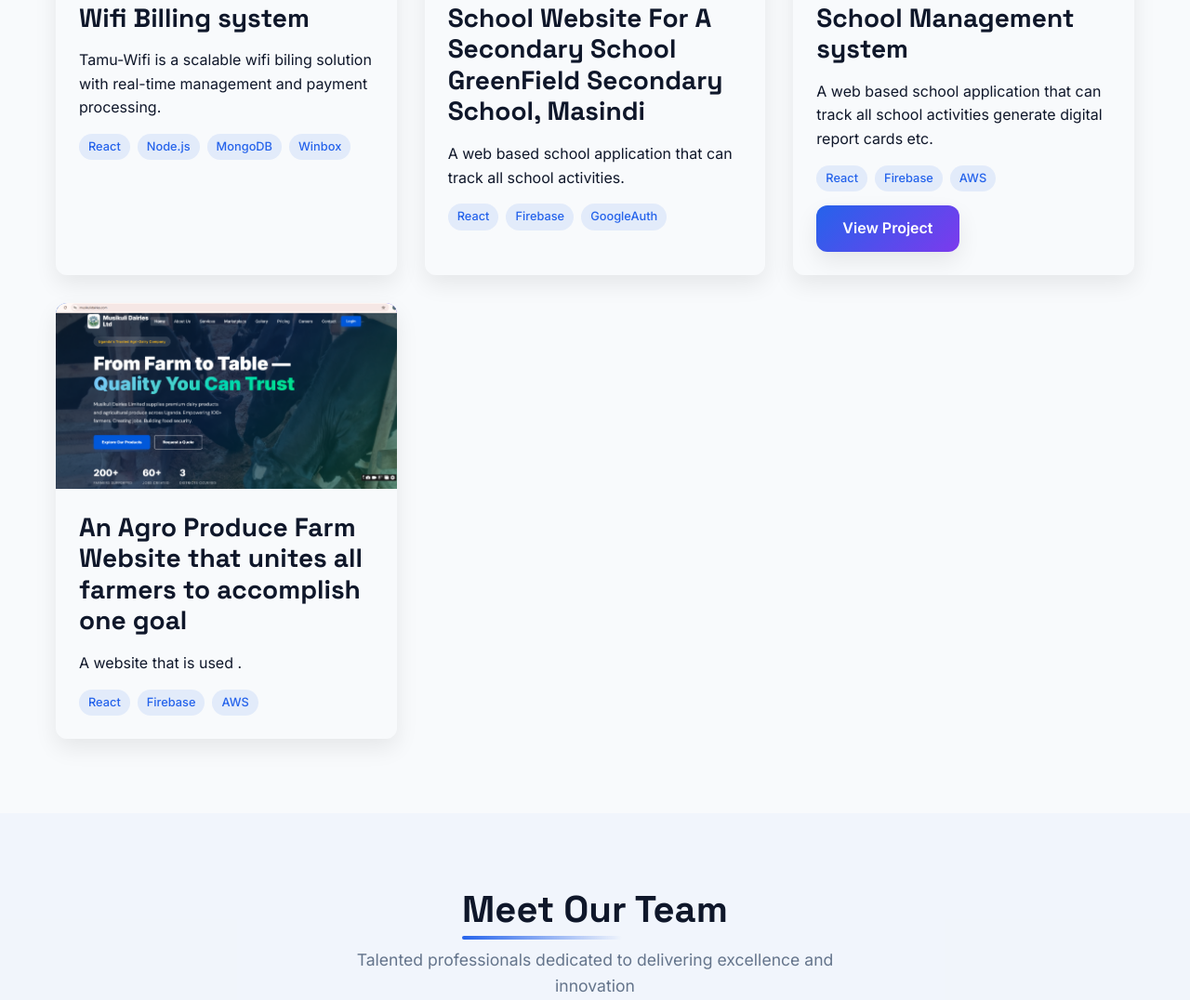
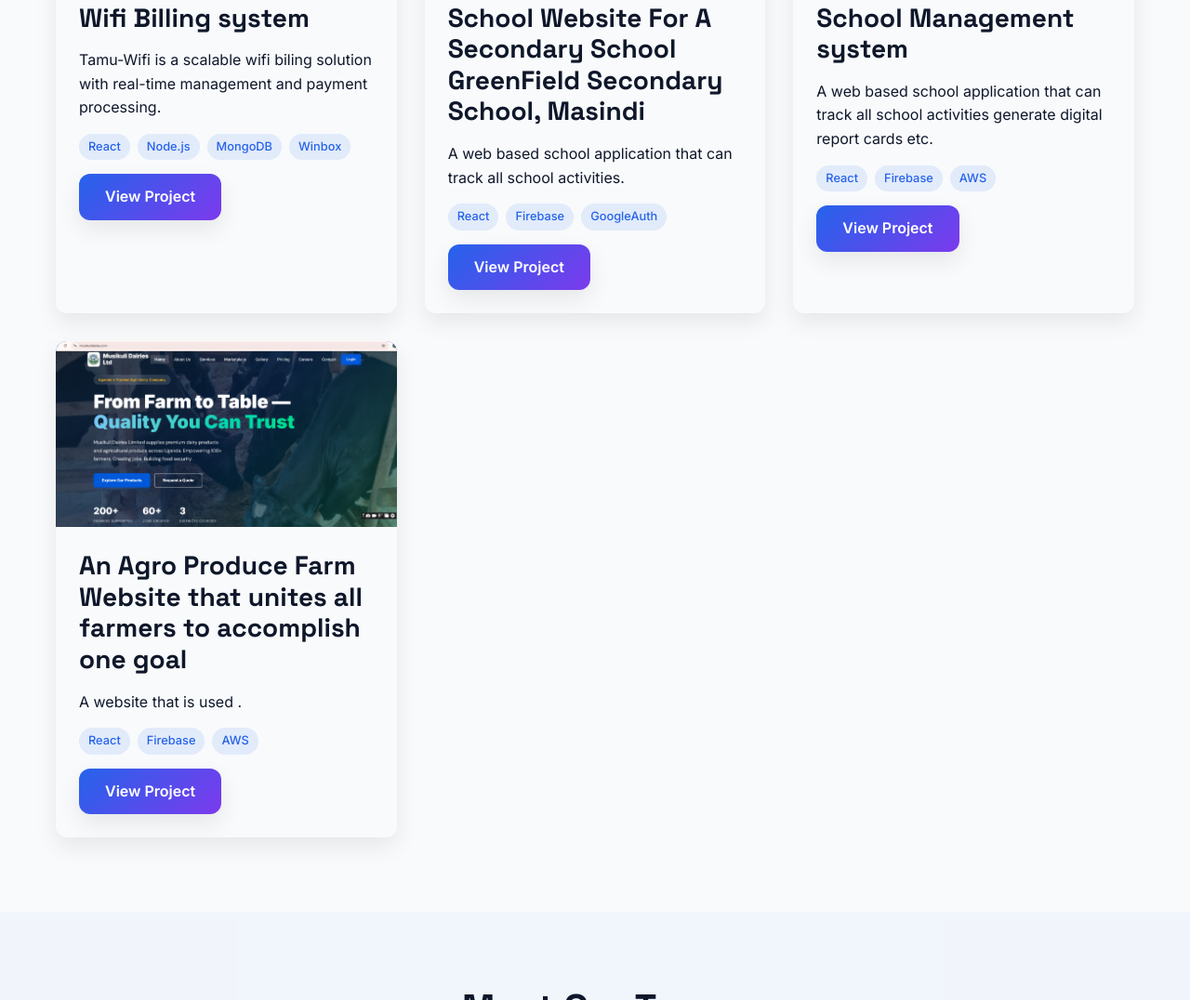
Before and after one commit to laptertechnologies-hue/laptertech-website, a plain HTML site: page index.html in a window 1280 px wide. Shown: the part 4092-5168 px from the top of the page at 93% size. Drawn offline with Linux system fonts and the light colour scheme.

Commit message:
added links

```diff
--- a/index.html
+++ b/index.html
@@ -1905,6 +1905,7 @@
                             <span class="tech-tag">MongoDB</span>
                             <span class="tech-tag">Winbox</span>
                         </div>
+                        <a href="https://tamu-wifi.com/" class="btn" target="_blank" rel="noopener noreferrer" style="margin-top: 15px; display: inline-block;">View Project</a>
                     </div>
                 </div>
 
@@ -1921,6 +1922,7 @@
                             <span class="tech-tag">Firebase</span>
                             <span class="tech-tag">GoogleAuth</span>
                         </div>
+                        <a href="https://greenfieldsecondaryschool.online/" class="btn" target="_blank" rel="noopener noreferrer" style="margin-top: 15px; display: inline-block;">View Project</a>
                     </div>
                 </div>
 
@@ -1952,6 +1954,7 @@
                             <span class="tech-tag">Firebase</span>
                             <span class="tech-tag">AWS</span>
                         </div>
+                        <a href="https://musikulidairies.com/" class="btn" target="_blank" rel="noopener noreferrer" style="margin-top: 15px; display: inline-block;">View Project</a>
                     </div>
                 </div>
 
```
